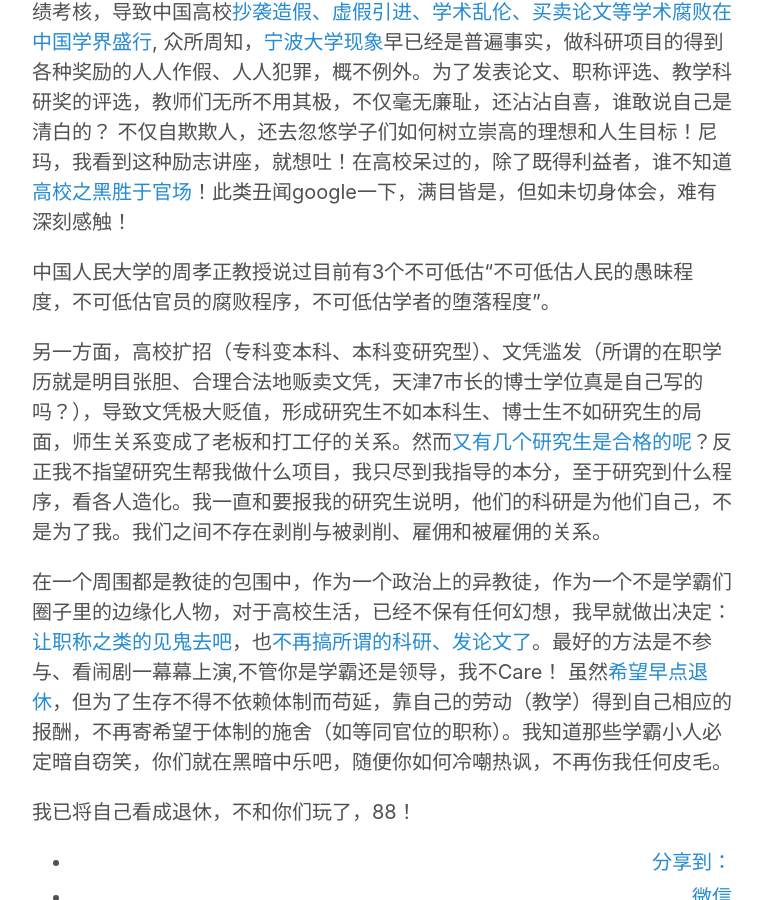
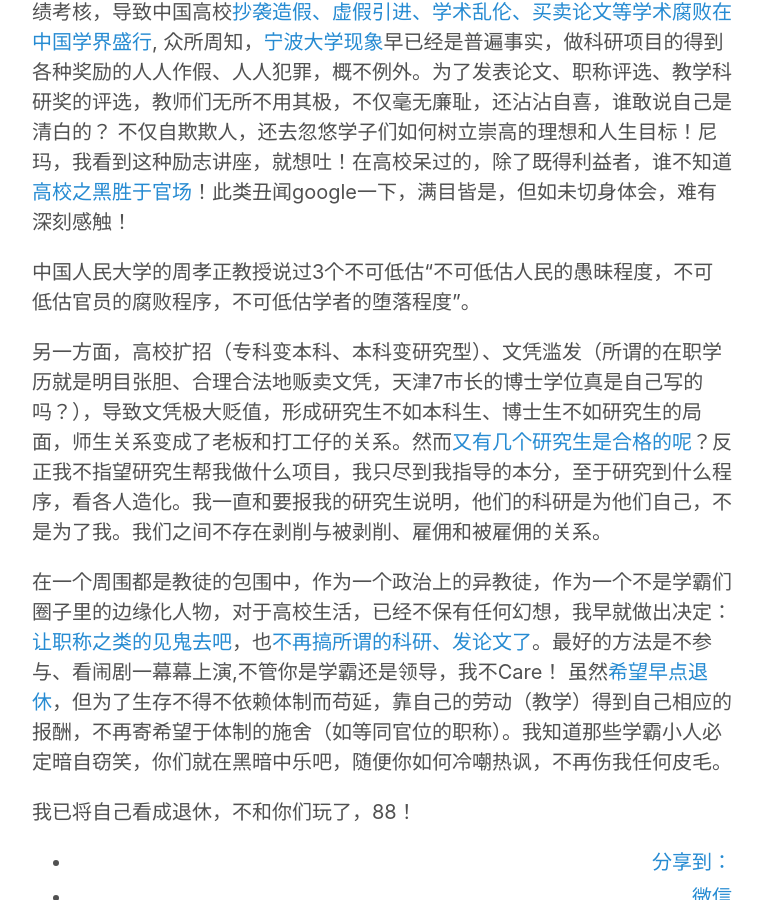
Before and after one commit to hwdong/hwdong-old.github.io, a Jekyll site: the page built from _posts/2014-01-10-不再参与任何科研项目，等待退休.md, in a window 1280 px wide and 900 px high, scrolled down 324 px. Shown: the whole window, without its empty margins (258-1021 px from the left). Built offline with Jekyll 4.4.1, drawn with Linux system fonts in a browser that asks for light colours; comment, search, counter and statistics services are not loaded.

Commit message:
no research

```diff
--- a/_posts/2014-01-10-不再参与任何科研项目，等待退休.md
+++ b/_posts/2014-01-10-不再参与任何科研项目，等待退休.md
@@ -8,7 +8,7 @@
 <!--more-->
 几十年来，GDP式的业绩考核，导致中国高校[抄袭造假、虚假引进、学术乱伦、买卖论文等学术腐败在中国学界盛行](http://hongweidong.tumblr.com/post/130716725416/%E4%BA%9A%E6%B4%B2%E5%91%A8%E5%88%8A%E4%B8%AD%E5%9B%BD%E5%AD%A6%E6%9C%AF%E8%85%90%E8%B4%A5%E5%B0%86%E5%8A%A8%E6%91%87%E5%9B%BD%E6%9C%AC), 众所周知，[宁波大学现象](http://hongweidong.tumblr.com/post/124407587451/%E5%9B%BD%E5%86%85%E9%AB%98%E6%A0%A1%E9%83%BD%E5%A6%82%E6%AD%A4%E5%AE%81%E6%B3%A2%E5%A4%A7%E5%AD%A6%E7%8E%B0%E8%B1%A1)早已经是普遍事实，做科研项目的得到各种奖励的人人作假、人人犯罪，概不例外。为了发表论文、职称评选、教学科研奖的评选，教师们无所不用其极，不仅毫无廉耻，还沾沾自喜，谁敢说自己是清白的？ 不仅自欺欺人，还去忽悠学子们如何树立崇高的理想和人生目标！尼玛，我看到这种励志讲座，就想吐！在高校呆过的，除了既得利益者，谁不知道[高校之黑胜于官场](http://xcguan.net/2016/02/%E8%BE%9B%E5%85%81%E6%98%9F-%E4%B8%AD%E5%9B%BD%E9%AB%98%E6%A0%A1%E7%94%9F%E6%80%81%E4%B9%8B%E6%80%AA%E7%8E%B0%E7%8A%B6/)！此类丑闻google一下，满目皆是，但如未切身体会，难有深刻感触！
 
-中国人民大学的周孝正教授说过目前有3个不可低估“不可低估人民的愚昧程度，不可低估官员的腐败程序，不可低估学者的堕落程度"。
+中国人民大学的周孝正教授说过3个不可低估“不可低估人民的愚昧程度，不可低估官员的腐败程序，不可低估学者的堕落程度"。
 
 另一方面，高校扩招（专科变本科、本科变研究型）、文凭滥发（所谓的在职学历就是明目张胆、合理合法地贩卖文凭，天津7市长的博士学位真是自己写的吗？），导致文凭极大贬值，形成研究生不如本科生、博士生不如研究生的局面，师生关系变成了老板和打工仔的关系。然而[又有几个研究生是合格的呢](http://hongweidong.tumblr.com/post/114275359696/%E8%AF%BB%E7%A0%94%E7%9C%9F%E7%9A%84%E5%80%BC%E5%BE%97%E5%90%97)？反正我不指望研究生帮我做什么项目，我只尽到我指导的本分，至于研究到什么程序，看各人造化。我一直和要报我的研究生说明，他们的科研是为他们自己，不是为了我。我们之间不存在剥削与被剥削、雇佣和被雇佣的关系。
 
```
